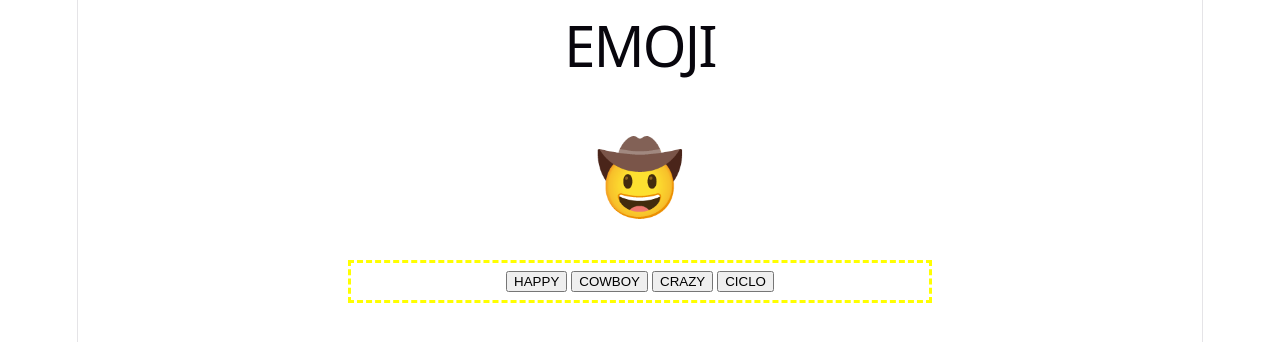
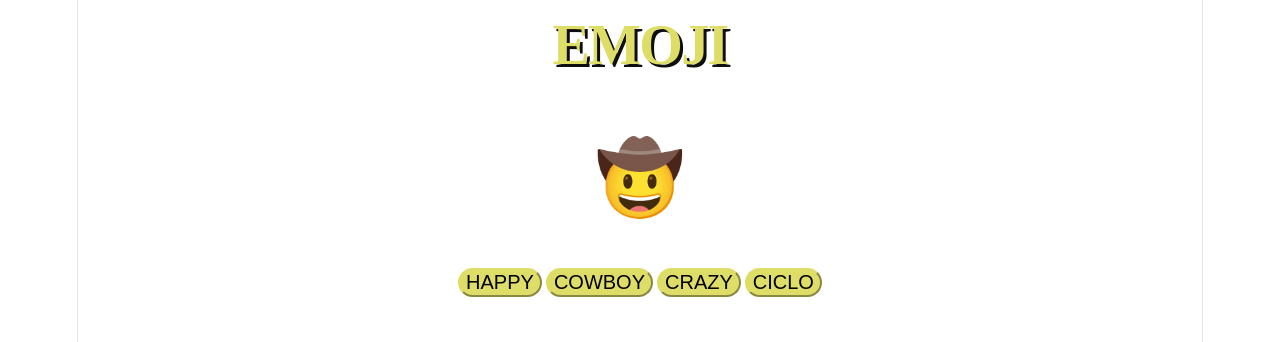
Before and after one commit to ufjf-dcc207/ufjf-dcc207-2026-3-a-atv06-deyvisonfernandes, a React (Vite) app: page / in a window 1280 px wide. Shown: the top 342 px of the page. Built offline with nearby package versions, Linux system fonts and the light colour scheme.

Commit message:
adiciona estilos

```diff
--- a/src/App.tsx
+++ b/src/App.tsx
@@ -4,7 +4,6 @@ function App() {
 
   return (
     <>
-    <h1 >EMOJI</h1>
     <Emoji/>
     </>
   )
--- a/src/Emoji.css
+++ b/src/Emoji.css
@@ -10,7 +10,21 @@
     gap: 4px;
     padding: 8px;
     justify-content: center;
-    border-style: dashed;
-    border-color: yellow;
     align-self: center;
 }
+
+.acoes button{
+    font-size: 20px;
+    color: black;
+    background-color: rgb(221, 221, 104);
+    border-color: rgb(221, 221, 104);
+    border-radius: 100px;
+    cursor: pointer;
+}
+
+.texto{
+    font-family: "Times New Roman", Times, serif;
+    font-weight: 900;
+    color: rgb(221, 221, 104);
+    text-shadow: 3px 3px #0f0e0e;
+}
--- a/src/Emoji.tsx
+++ b/src/Emoji.tsx
@@ -55,6 +55,7 @@ export default function Emoji(){
 
     return(
         <>
+        <h1 className="texto">EMOJI</h1>
         <div className="emoji" >
             {EMOJI_MAP.get(status) || "🤔"}
             </div>
```
